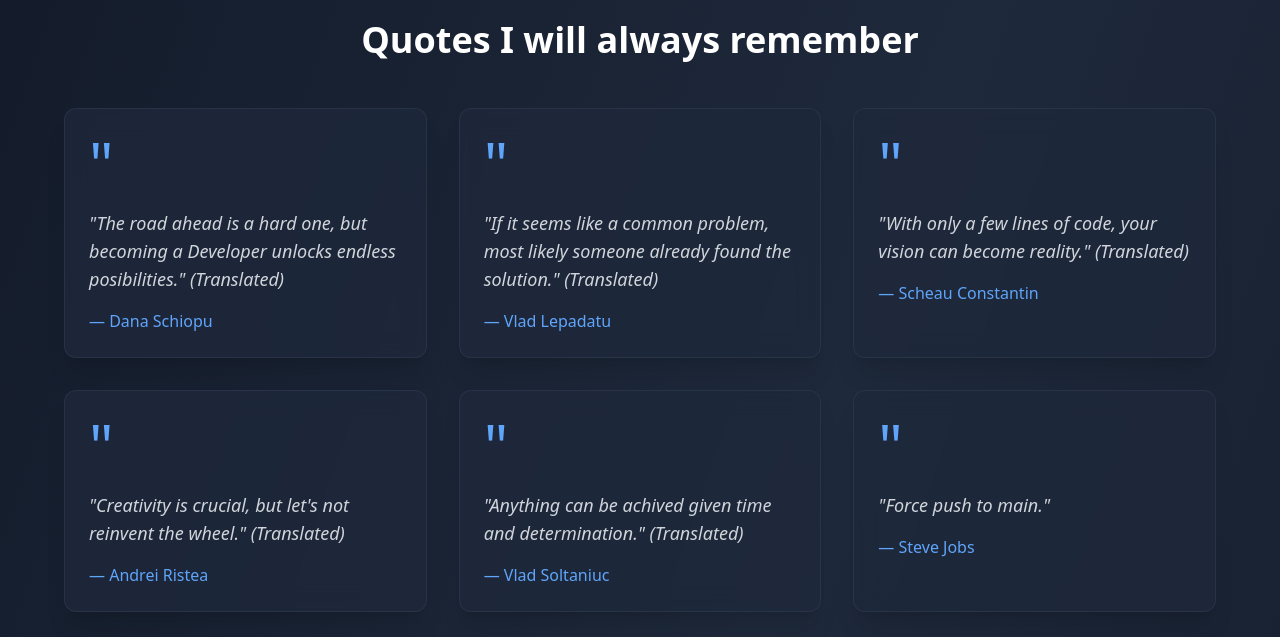
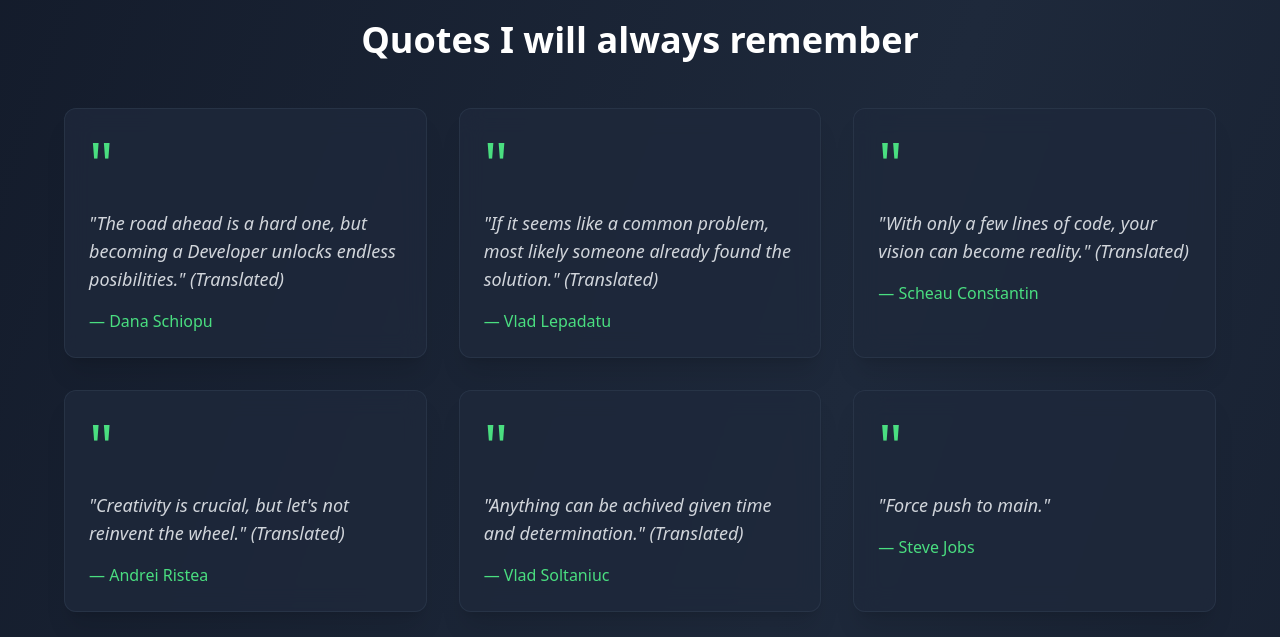
Before and after one commit to VladSoltaniuc/Personal-Website, a React (Create React App) app: page / in a window 1280 px wide. Shown: the part 860-1497 px from the top of the page. Built offline with nearby package versions, Linux system fonts and the light colour scheme.

Commit message:
Greenify Quotes

```diff
--- a/src/App.tsx
+++ b/src/App.tsx
@@ -203,47 +203,47 @@ const Portfolio: React.FC = () => {
           <h2 className="text-4xl font-bold text-white mb-12 text-center">Quotes I will always remember</h2>
           <div className="grid grid-cols-1 md:grid-cols-2 lg:grid-cols-3 gap-8">
             <div className="bg-slate-800/80 backdrop-blur-md rounded-xl p-6 border border-slate-700/50 shadow-xl">
-              <div className="text-6xl text-blue-400 mb-4">"</div>
+              <div className="text-6xl text-green-400 mb-4">"</div>
               <p className="text-gray-300 text-lg italic mb-4">
                 "The road ahead is a hard one, but becoming a Developer unlocks endless posibilities." (Translated)
               </p>
-              <p className="text-blue-400 font-medium">— Dana Schiopu</p>
+              <p className="text-green-400 font-medium">— Dana Schiopu</p>
             </div>
             <div className="bg-slate-800/80 backdrop-blur-md rounded-xl p-6 border border-slate-700/50 shadow-xl">
-              <div className="text-6xl text-blue-400 mb-4">"</div>
+              <div className="text-6xl text-green-400 mb-4">"</div>
               <p className="text-gray-300 text-lg italic mb-4">
                 "If it seems like a common problem, most likely someone already found the solution." (Translated)
               </p>
-              <p className="text-blue-400 font-medium">— Vlad Lepadatu</p>
+              <p className="text-green-400 font-medium">— Vlad Lepadatu</p>
             </div>
             <div className="bg-slate-800/80 backdrop-blur-md rounded-xl p-6 border border-slate-700/50 shadow-xl">
-              <div className="text-6xl text-blue-400 mb-4">"</div>
+              <div className="text-6xl text-green-400 mb-4">"</div>
               <p className="text-gray-300 text-lg italic mb-4">
                 "With only a few lines of code, your vision can become reality." (Translated)
               </p>
-              <p className="text-blue-400 font-medium">— Scheau Constantin</p>
+              <p className="text-green-400 font-medium">— Scheau Constantin</p>
             </div>
             <div className="bg-slate-800/80 backdrop-blur-md rounded-xl p-6 border border-slate-700/50 shadow-xl">
-              <div className="text-6xl text-blue-400 mb-4">"</div>
+              <div className="text-6xl text-green-400 mb-4">"</div>
               <p className="text-gray-300 text-lg italic mb-4">
                 "Creativity is crucial, but let's not reinvent the wheel." (Translated)
               </p>
-              <p className="text-blue-400 font-medium">— Andrei Ristea </p>
+              <p className="text-green-400 font-medium">— Andrei Ristea </p>
             </div>
             <div className="bg-slate-800/80 backdrop-blur-md rounded-xl p-6 border border-slate-700/50 shadow-xl">
-              <div className="text-6xl text-blue-400 mb-4">"</div>
+              <div className="text-6xl text-green-400 mb-4">"</div>
               <p className="text-gray-300 text-lg italic mb-4">
                 "Anything can be achived given time and determination." (Translated)
               </p>
-              <p className="text-blue-400 font-medium">— Vlad Soltaniuc</p>
+              <p className="text-green-400 font-medium">— Vlad Soltaniuc</p>
             </div>
 
             <div className="bg-slate-800/80 backdrop-blur-md rounded-xl p-6 border border-slate-700/50 shadow-xl">
-              <div className="text-6xl text-blue-400 mb-4">"</div>
+              <div className="text-6xl text-green-400 mb-4">"</div>
               <p className="text-gray-300 text-lg italic mb-4">
                 "Force push to main."
               </p>
-              <p className="text-blue-400 font-medium">— Steve Jobs</p>
+              <p className="text-green-400 font-medium">— Steve Jobs</p>
             </div>
           </div>
         </div>
```
